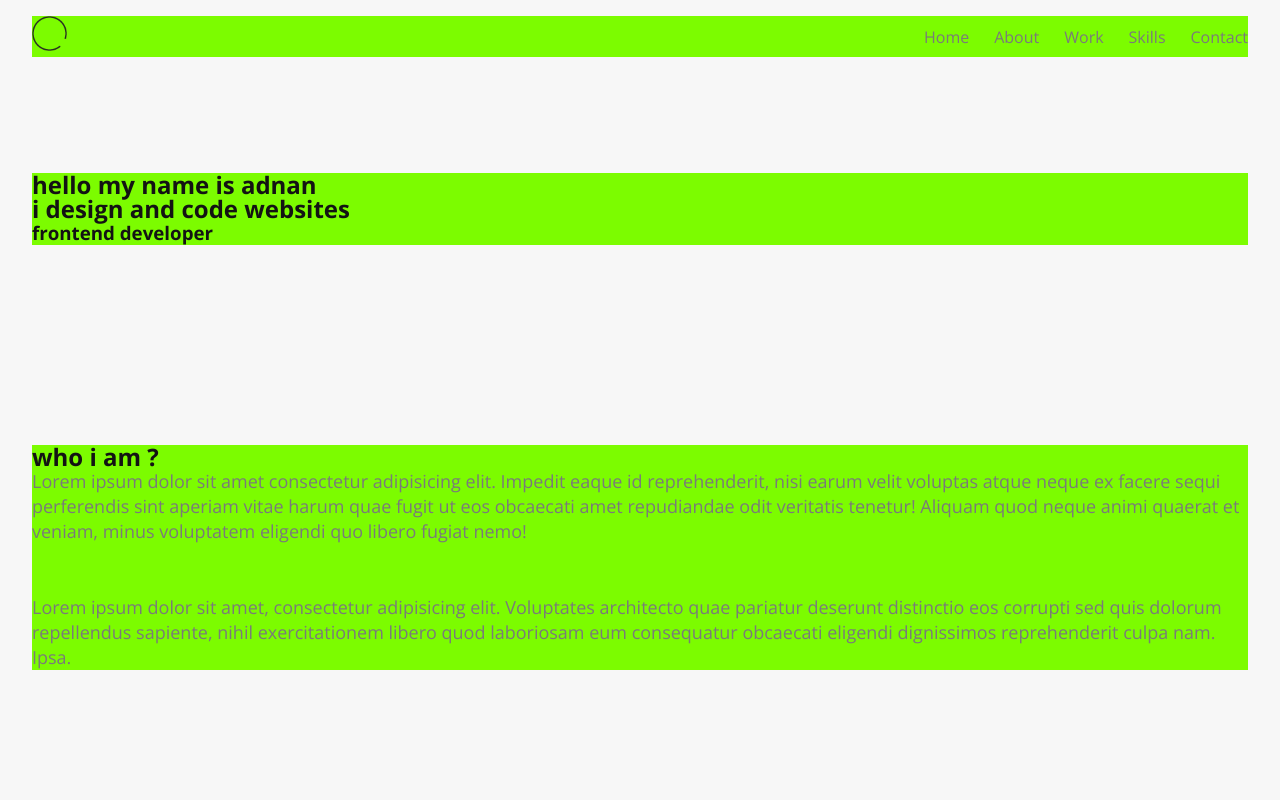
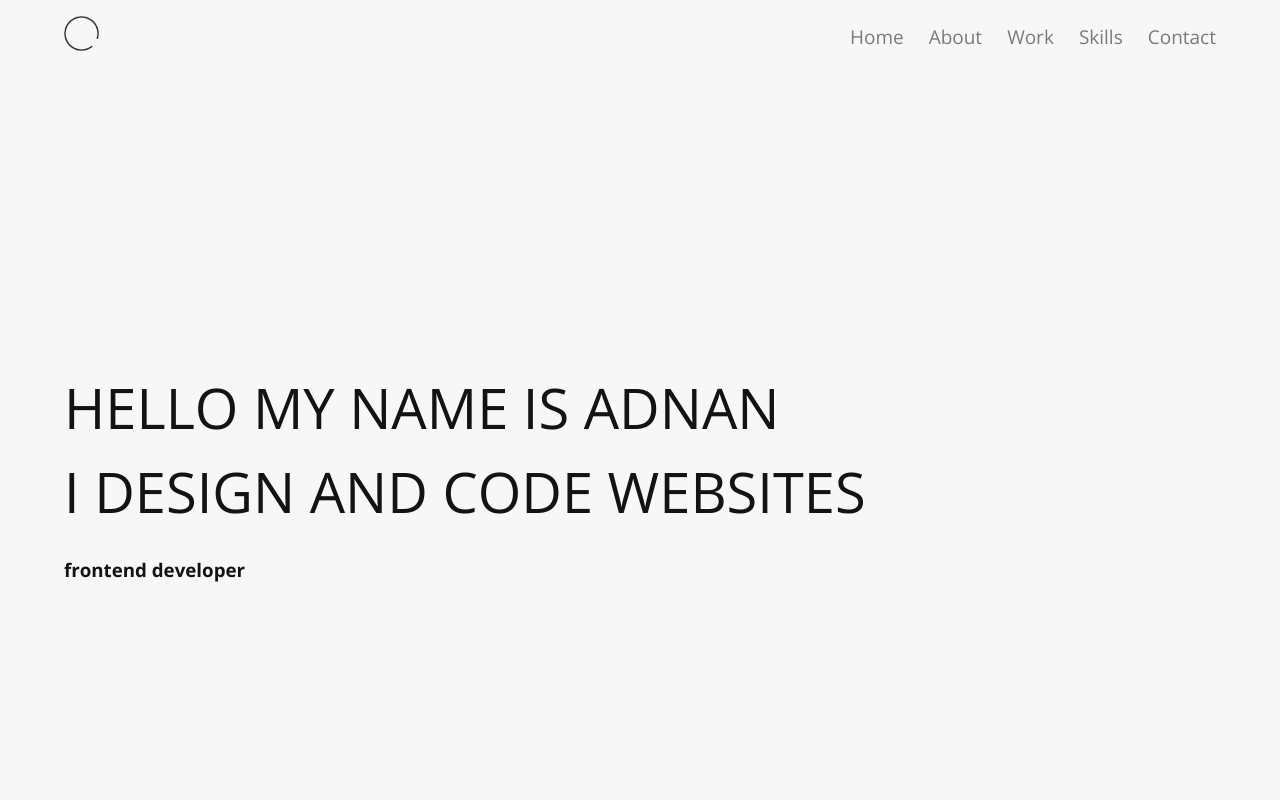
Before and after one commit to AdnanM996/portfolionew, a website: page index.html in a window 1280 px wide. Shown: the top 800 px of the page. Drawn offline with nearby package versions, Linux system fonts and the light colour scheme.

Commit message:
animations

```diff
--- a/index.html
+++ b/index.html
@@ -22,11 +22,11 @@
         </div><!--end menu-->
         <nav class="nav">
             <ul>
-                <li><a href="#">home</a></li>
-                <li><a href="#">about</a></li>
-                <li><a href="#">work</a></li>
-                <li><a href="#">skills</a></li>
-                <li><a href="#">contact</a></li>
+                <li><a href="index.html">home</a></li>
+                <li><a href="#about">about</a></li>
+                <li><a href="#work">work</a></li>
+                <li><a href="#skills">skills</a></li>
+                <li><a href="#contact">contact</a></li>
             </ul>
         </nav>
     </div>
--- a/sass/abstracts/_animations.scss
+++ b/sass/abstracts/_animations.scss
@@ -0,0 +1,21 @@
+@keyframes h1 {
+    0% {
+        opacity: 0;
+        transform: translateY(25%);
+    }
+
+    100% {
+        opacity: 1;
+        transform: translateY(0%);
+    }
+}
+
+@keyframes logo {
+    0% {
+        transform: rotate(0deg);
+    }
+
+    100% {
+        transform: rotate(360deg);
+    }
+}
--- a/sass/base/_reset.scss
+++ b/sass/base/_reset.scss
@@ -13,13 +13,14 @@
 }
 
 html, body {
-    height: auto;
+    height: 100%;
     width: 100%;
 }
 
 body {
     background-color: $color-primary;
     color: $color-terheary;
+    position: relative;
 }
 
 .wrapper {
@@ -29,24 +30,22 @@ body {
     max-width: 1600px;
 
     @media only screen and (min-width: $media-small) {
-        width: 95%;
-        background-color: chocolate;
+        width: 90%;
     }
 
     @media only screen and (min-width: $media-medium) {
-        width: 95%;
-        background-color: lawngreen;
+        width: 90%;
     }
 
     @media only screen and (min-width: $media-large) {
-        width: 95%;
-        background-color: royalblue;
+        width: 90%;
     }
 }
 
 main {
     height: auto;
     width: 100%;
+    position: relative;
 }
 
 img {
--- a/sass/layout/_header.scss
+++ b/sass/layout/_header.scss
@@ -9,6 +9,7 @@
     &__logo img {
         height: 3.5rem;
         width: 3.5rem;
+        animation: logo 1s;
     }
 
     &__menu {
--- a/sass/layout/_navigation.scss
+++ b/sass/layout/_navigation.scss
@@ -19,8 +19,8 @@
     & a {
         display: block;
         color: $color-terheary;
-        font-size: 1.6rem;
-        font-weight: 300;
+        font-size: 1.9rem;
+        font-weight: 400;
         text-decoration: none;
         text-transform: capitalize;
         transition: all .3s ease-out;
--- a/sass/pages/_home.scss
+++ b/sass/pages/_home.scss
@@ -1,12 +1,29 @@
 .hero {
-    height: 100%;
+    height: 100vh;
     width: 100%;
-    padding: 10rem 0rem;
 
     & .wrapper {
         height: 100%;
-        @include space-between;
+        display: flex;
         flex-direction: column;
         align-items: flex-start;
+        justify-content: center;
+    }
+
+    & h1 {
+        font-size: 5.6rem;
+        font-weight: 300;
+        line-height: 150%;
+        text-transform: uppercase;
+        animation: h1 1s;
+        animation-fill-mode: forwards;
+        animation-play-state: running;
+        transform: translateY(25%);
+        opacity: 0;
+
+        &:nth-child(2) {
+            animation-delay: 1s;
+            margin-bottom: 2.5rem;
+        }
     }
 }
```
Also changed, not shown: css/styles.css.
